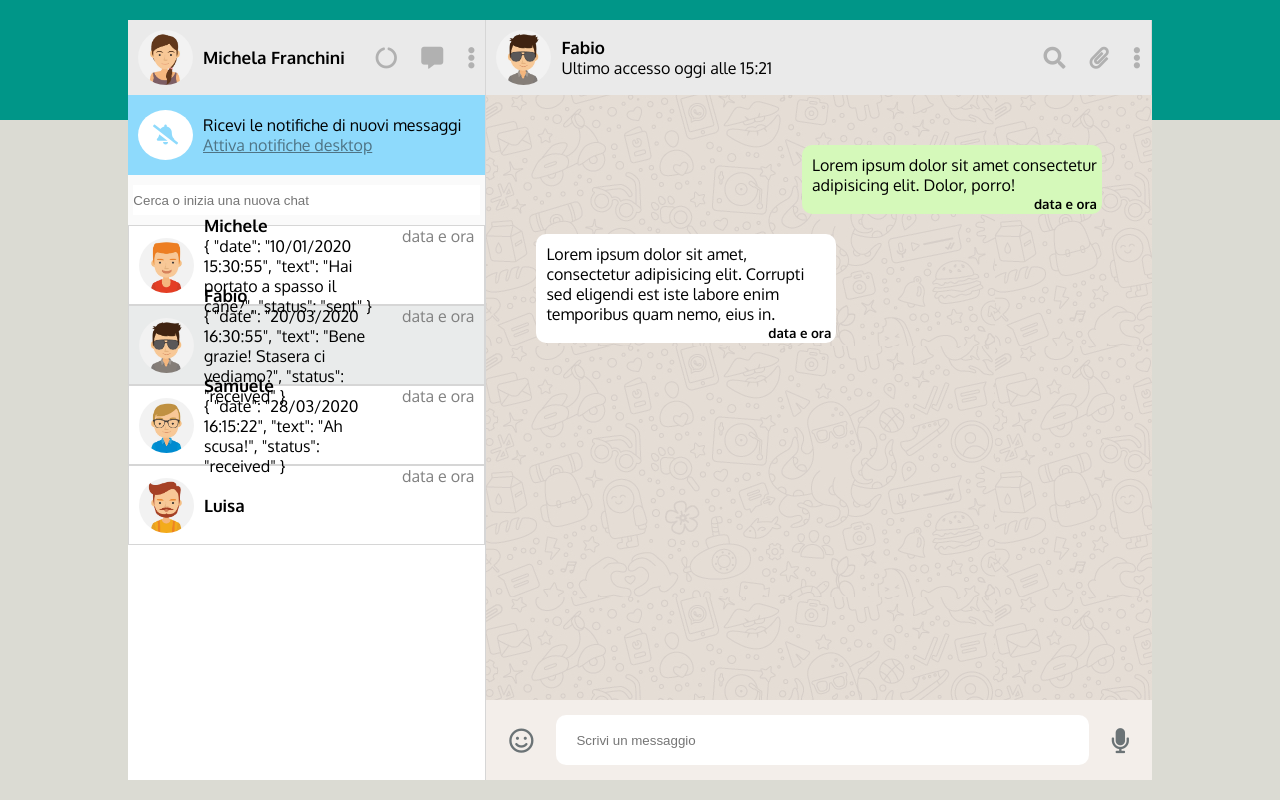
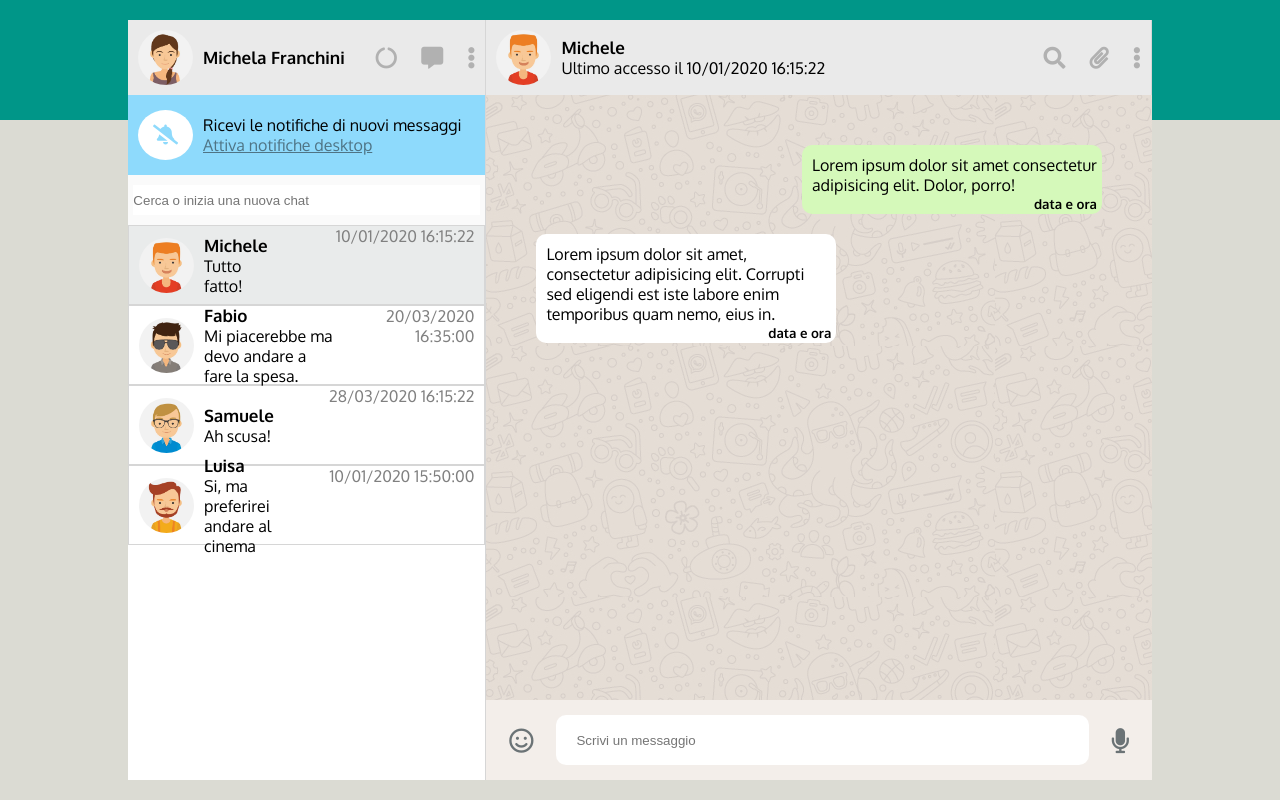
Before and after one commit to michelafranchini/vue-boolzapp, a plain HTML site: page index.html in a window 1280 px wide. Drawn offline with nearby package versions, Linux system fonts and the light colour scheme.

Commit message:
Fix nome e chat nell' header right

```diff
--- a/css/style.css
+++ b/css/style.css
@@ -136,6 +136,10 @@ header {
     color: grey;
 }
 
+#text_user {
+    width: 100%;
+}
+
 
 
 
--- a/index.html
+++ b/index.html
@@ -31,7 +31,7 @@
                         <img :src="getImage(activeIndex)" alt="mio_avatar" class="avatar">
                         <div class="text_user">
                             <h2>{{contacts[activeIndex].name}}</h2>
-                            <p>Ultimo accesso oggi alle 15:21</p>
+                            <p>Ultimo accesso il <span>{{getLastMessage(contacts[activeIndex]).date}}</span></p>
                         </div>
                     </div>
                     <div class="icon_header_right">
@@ -57,13 +57,13 @@
                     </div>
 
                     <div class="contacts">
-                        <div v-for="(contact, index) in contacts" class="user" :class="(index == activeIndex) ? 'active' : '' ">
+                        <div v-for="(contact, index) in contacts" class="user" :class="(index == activeIndex) ? 'active' : '' " @click="selectChat(contact, index)">
                             <img :src="getImage(index)" class="avatar">
                             <div class="text_user">
                                 <h2>{{contact.name}}</h2>
-                                <p>{{contact.messages[index]}}</p>
+                                <p>{{getLastMessage(contact).text}}</p>
                             </div>
-                            <p id="data_user">data e ora</p>
+                            <p id="data_user">{{getLastMessage(contact).date}} </p>
                         </div>
                     </div>
                 </aside>
--- a/js/script.js
+++ b/js/script.js
@@ -87,13 +87,19 @@ var app = new Vue(
                     ],
                 },
             ],
-            activeIndex : 1
+            activeIndex : 0
         },
         methods: {
             getImage: function (index) {
                 let imgUrl = this.contacts[index].avatar;
                 return "img/avatar" + imgUrl + ".jpg";
                 // <!-- <img src="img/avatar_1.jpg" alt=""> -->
+            },
+            getLastMessage: function (contact) {
+                return contact.messages[contact.messages.length-1];
+            },
+            selectChat: function(contact, index) {
+                return contact(index) == activeIndex;
             }
         }
     }
```
